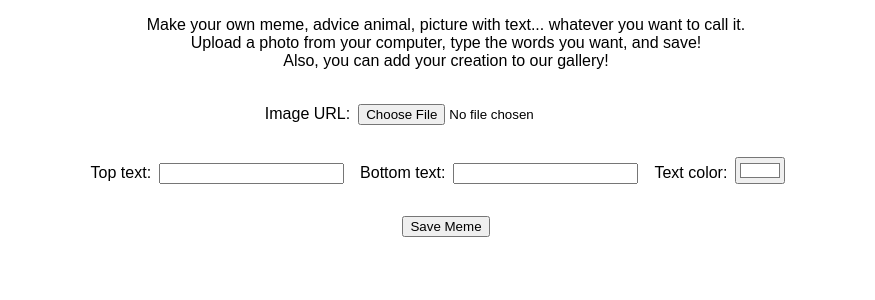
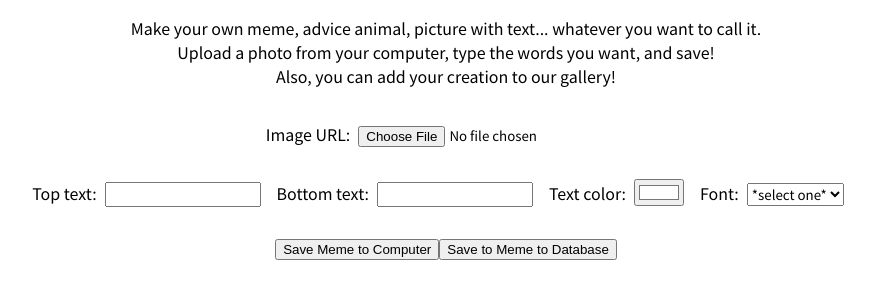
Before and after one commit to maybeemily/the-best-meme-maker, a React app: page / in a window 1280 px wide. Shown: the top 300 px of the page, without its empty margins (194-1069 px from the left). Built offline with nearby package versions, Linux system fonts and the light colour scheme.

Commit message:
user can change fonts, styling changes

```diff
--- a/src/components/Display.js
+++ b/src/components/Display.js
@@ -1,7 +1,8 @@
 import React from 'react';
 import PropTypes from 'prop-types';
 import { IntroP, Container, MemeDiv, TopText, BottomText, MemeSpan } from '../styling/styles';
-export default function Display({ topText, image, bottomText, textColor, memeComplete }) {
+
+export default function Display({ topText, image, bottomText, textColor, font, memeComplete }) {
   return (
     <>
     <IntroP>Make your own meme, advice animal, picture with text... whatever you want to call it.<br/>
@@ -10,11 +11,11 @@ export default function Display({ topText, image, bottomText, textColor, memeCom
     <Container>
       <MemeDiv ref={memeComplete}>
         <TopText>
-          <MemeSpan textColor={textColor}>{topText}</MemeSpan>
+          <MemeSpan textColor={textColor} font={font}>{topText}</MemeSpan>
         </TopText>
         <img src={image}/>
         <BottomText>
-          <MemeSpan textColor={textColor}>{bottomText}</MemeSpan>
+          <MemeSpan textColor={textColor} font={font}>{bottomText}</MemeSpan>
         </BottomText>
       </MemeDiv>
     </Container>
@@ -27,5 +28,6 @@ Display.propTypes = {
   image: PropTypes.string.isRequired,
   textColor: PropTypes.string.isRequired,
   bottomText: PropTypes.string.isRequired,
+  font: PropTypes.string.isRequired,
   memeComplete: PropTypes.object.isRequired
 };
--- a/src/components/TextSelector.js
+++ b/src/components/TextSelector.js
@@ -1,8 +1,8 @@
 import React from 'react';
 import PropTypes from 'prop-types';
-import { InputContainer, Label, Input } from '../styling/styles';
+import { InputContainer, Label, Input, Select } from '../styling/styles';
 
-export default function TextSelector({ topText, bottomText, textColor, handleChange }) {
+export default function TextSelector({ topText, bottomText, textColor, font, handleChange }) {
   return (
     <InputContainer>
       <Label htmlFor="topText">Top text:</Label>
@@ -11,6 +11,14 @@ export default function TextSelector({ topText, bottomText, textColor, handleCha
       <Input name="bottomText" type="text" value={bottomText} onChange={handleChange}/>
       <Label htmlFor="textColor">Text color:</Label>
       <Input name="textColor" type="color" value={textColor} onChange={handleChange}/>
+      <Label htmlFor="font">Font:</Label>
+      <Select name="font" value={font} onChange={handleChange}>
+        <option value="sans-serif">*select one*</option>
+        <option value="Open Sans">Sans Serif</option>
+        <option value="Martel">Serif</option>
+        <option value="Berkshire Swash">Fancy</option>
+        <option value="Source Code Pro">Monospace</option>
+      </Select>
     </InputContainer>
   );
 }
@@ -19,5 +27,6 @@ TextSelector.propTypes = {
   topText: PropTypes.string.isRequired,
   bottomText: PropTypes.string.isRequired,
   textColor: PropTypes.string.isRequired,
+  font: PropTypes.string.isRequired,
   handleChange: PropTypes.func.isRequired
 };
--- a/src/containers/Meme.js
+++ b/src/containers/Meme.js
@@ -5,6 +5,7 @@ import ImageSelector from '../components/ImageSelector';
 import { saveAs } from 'file-saver';
 import domtoimage from 'dom-to-image';
 import { InputContainer } from '../styling/styles';
+import { postMeme } from '../services/memeApi';
 
 
 export default class Meme extends PureComponent {
@@ -12,7 +13,8 @@ export default class Meme extends PureComponent {
     topText: '',
     bottomText: '',
     image: '',
-    textColor: '#ffffff'
+    textColor: '#ffffff',
+    font: 'sans-serif'
   }
 
   memeRef = React.createRef();
@@ -26,7 +28,6 @@ export default class Meme extends PureComponent {
     const reader = new FileReader();
     reader.onload = event => {
       this.setState({ image: event.target.result });
-      console.log(event.target.result);
     };
     reader.readAsDataURL(target.files[0]);
   }
@@ -38,17 +39,25 @@ export default class Meme extends PureComponent {
       .then(img => {
         saveAs(img);
       });
+  }
 
+  saveMemeToDb = event => {
+    event.preventDefault();
+    domtoimage.toPng(this.memeRef.current)
+      .then(img => {
+        postMeme(img);
+      });
   }
 
   render() {
-    const { topText, bottomText, textColor, image } = this.state;
+    const { topText, bottomText, textColor, image, font } = this.state;
     return (
       <InputContainer>
-        <Display topText={topText} bottomText={bottomText} image={image} textColor={textColor} memeComplete={this.memeRef} handleChange={this.handleChange}/>
+        <Display topText={topText} bottomText={bottomText} image={image} font={font} textColor={textColor} memeComplete={this.memeRef} handleChange={this.handleChange}/>
         <ImageSelector handleImage={this.handleImage}/>
-        <TextSelector topText={topText} bottomText={bottomText} textColor={textColor} handleChange={this.handleChange}/>
-        <button onClick={this.saveMeme}>Save Meme</button>
+        <TextSelector topText={topText} bottomText={bottomText} textColor={textColor} font={font} handleChange={this.handleChange}/>
+        <button onClick={this.saveMeme}>Save Meme to Computer</button>
+        <button onClick={this.saveMemeToDb}>Save to Meme to Database</button>
       </InputContainer>
     );
   }
--- a/src/index.css
+++ b/src/index.css
@@ -1,7 +1 @@
-@import url('https://fonts.googleapis.com/css?family=Homemade+Apple|Martel:800|Noto+Sans+HK|Open+Sans:800|Source+Code+Pro&display=swap');
-
-// font-family: 'Open Sans', sans-serif;
-// font-family: 'Martel', serif;
-// font-family: 'Homemade Apple', cursive;
-// font-family: 'Source Code Pro', monospace;
-// font-family: 'Noto Sans HK', sans-serif;
+@import url('https://fonts.googleapis.com/css?family=Berkshire+Swash|Martel:800|Noto+Sans+HK|Open+Sans:800|Source+Code+Pro&display=swap');
--- a/src/index.js
+++ b/src/index.js
@@ -1,6 +1,7 @@
 import React from 'react';
 import { render } from 'react-dom';
 import App from './components/App';
+import './index.css';
 
 render(
   <App />,
--- a/src/services/memeApi.js
+++ b/src/services/memeApi.js
@@ -1,7 +1,7 @@
 export const postMeme = image => {
   return fetch('http://ec2-3-17-9-198.us-east-2.compute.amazonaws.com:5000/api/v1/memes/', {
     method: 'POST',
-    body: JSON.stringify(image),
+    body: JSON.stringify({ image: image }),
     headers: {
       'Content-Type': 'application/json'
     }
--- a/src/styling/styles.js
+++ b/src/styling/styles.js
@@ -21,6 +21,7 @@ export const MemeSpan = styled.span`
     font-size: 3em;
     font-family: ${props => props.font || 'sans-serif' };
     color: ${props => props.textColor || 'white' };
+    text-shadow: -1px 0 black, 0 1px black, 1px 0 black, 0 -1px black;
 `;
 
 
@@ -64,3 +65,10 @@ export const Input = styled.input`
   margin-right: 1rem;
   margin-left: .5rem;
 `;
+
+export const Select = styled.select`
+  font-family: 'Noto Sans HK', sans-serif;
+  margin-bottom: 2rem;
+  margin-right: 1rem;
+  margin-left: .5rem;
+`;
```
